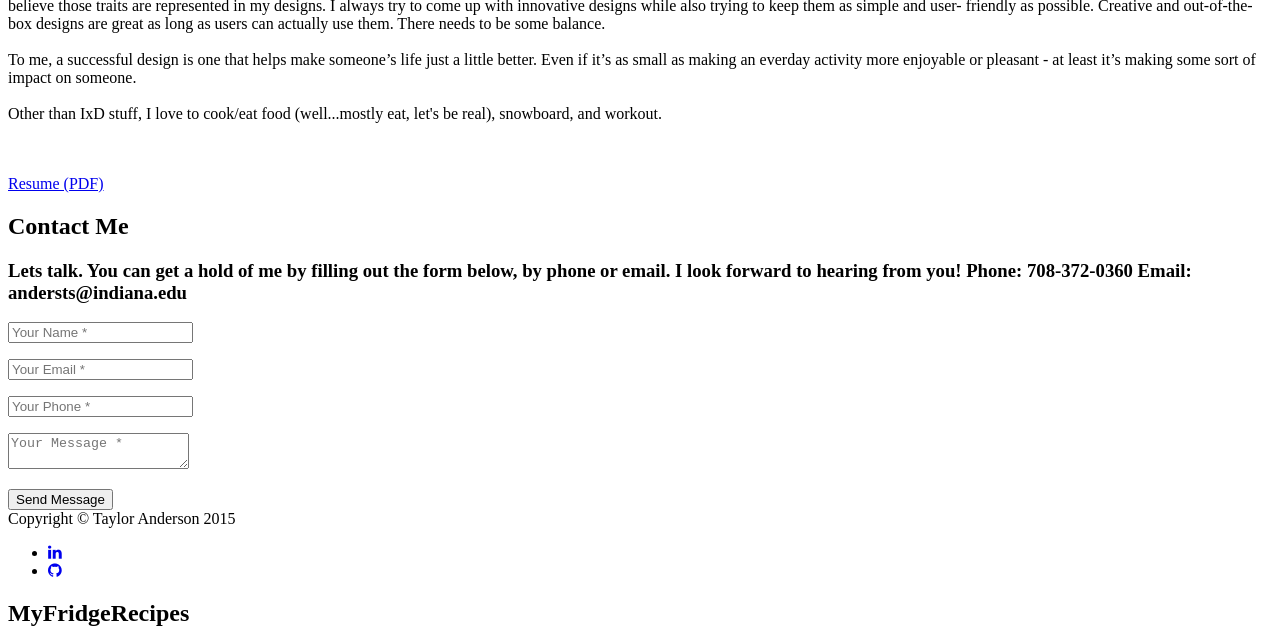
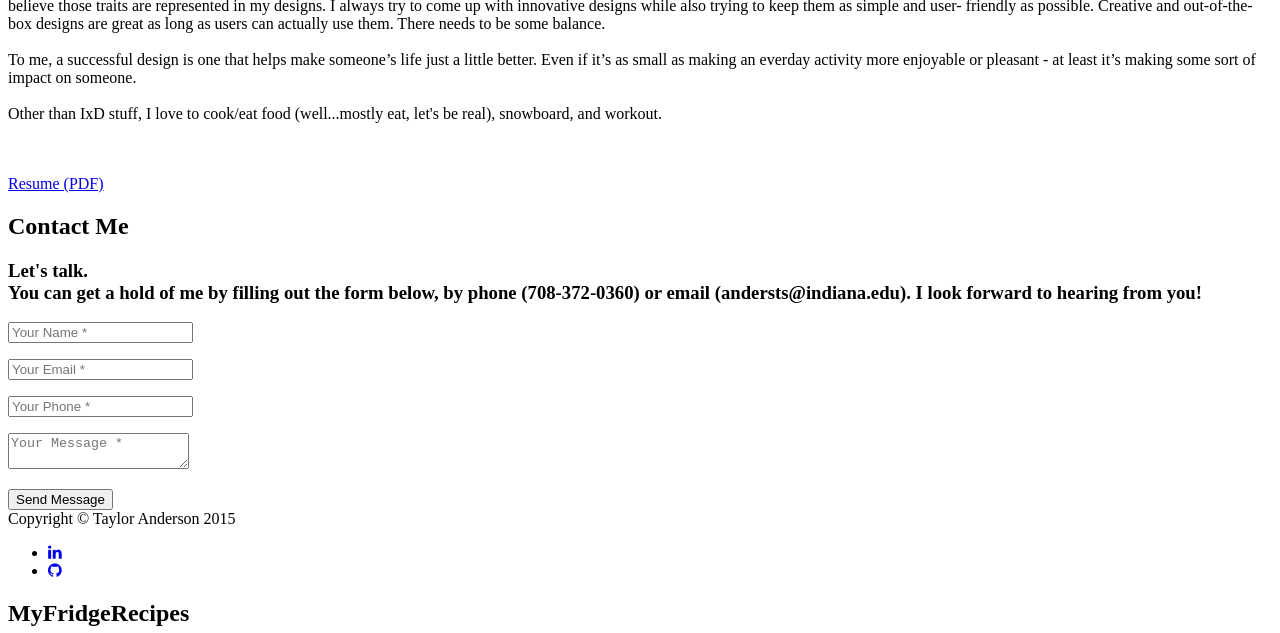
Before and after one commit to tayanderson/old-jekyll-portfolio, a Jekyll site: the page built from _posts/2014-07-14-project-5.markdown, in a window 1280 px wide and 900 px high, scrolled down 2033 px, cut to the strip 0-633 px from the top of the window. Built offline with Jekyll 4.4.1, drawn with Linux system fonts in a browser that asks for light colours; nearby versions of some CDN libraries; some web fonts are replaced; library files that are not in the unit come from our copies.

Commit message:
Update _config.yml

```diff
--- a/_config.yml
+++ b/_config.yml
@@ -44,9 +44,7 @@ blurb: |
 
 #contact
 c-subheading: |
-  Lets talk. You can get a hold of me by filling out the form below, by phone or email. I look forward to hearing from you!
-  Phone: 708-372-0360
-  Email: andersts@indiana.edu
+  Let's talk.<br>You can get a hold of me by filling out the form below, by phone (708-372-0360) or email (andersts@indiana.edu). I look forward to hearing from you!
 
 #footer
 social:
```
